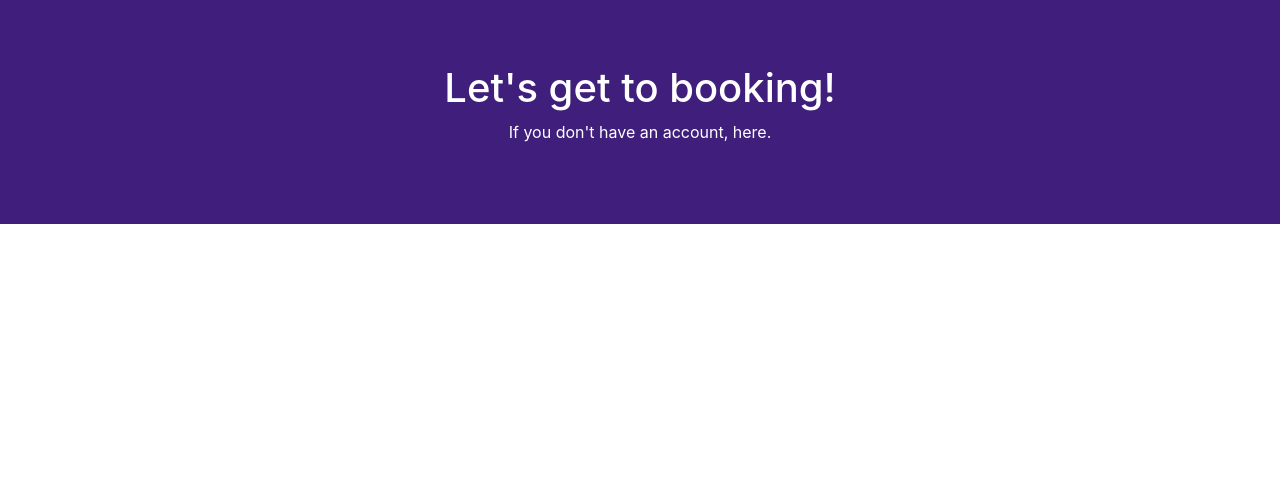
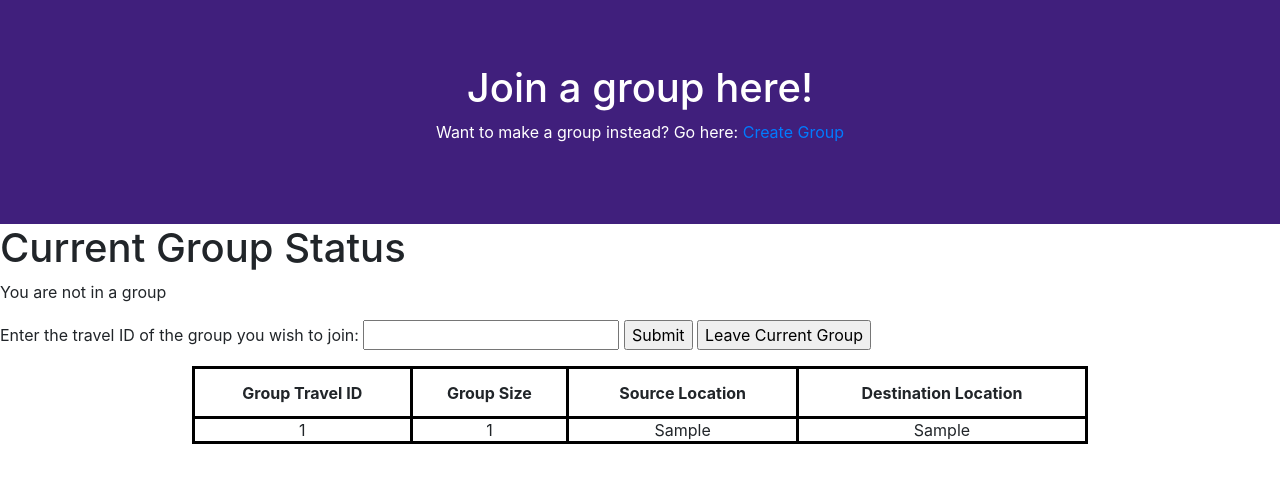
Before and after one commit to allalee/Travel305, a Flask app: template app/templates/joingroup.html in a window 1280 px wide. Shown: the part 72-555 px from the top of the page. Run offline with Flask 2, Linux system fonts and the light colour scheme; tables that the repository leaves empty or names only in its code hold one stand-in row (values such as "Sample post"); the template is opened without the code that fills it: values that come from a table or form of the project are taken from there, most other values are stand-ins (such as "Sample title", 1, 10 or a date in 2020); form fields are guessed from the names that the template uses; some libraries are stand-ins or nearby versions.

Commit message:
Finished the grouping

```diff
--- a/app/forms.py
+++ b/app/forms.py
@@ -21,3 +21,7 @@ class CreateGroup(FlaskForm):
     name = StringField("Name (must match signup name)", validators=[DataRequired()])
     travelID = IntegerField("Enter a travel ID to identify your group", validators=[DataRequired()])
     submit = SubmitField("Submit")
+class JoinGroup(FlaskForm):
+    travelID = IntegerField("Enter the travel ID of the group you wish to join", validators=[DataRequired()])
+    submit = SubmitField("Submit")
+    leaveSubmit = SubmitField("Leave Current Group")
--- a/app/routes.py
+++ b/app/routes.py
@@ -1,6 +1,6 @@
 from flask import render_template, flash, redirect, url_for, request, json, jsonify
 from app import app
-from app.forms import LoginForm, SignupForm, GroupNavForm, CreateGroup
+from app.forms import LoginForm, SignupForm, GroupNavForm, CreateGroup, JoinGroup
 import flask_login
 import pymysql.cursors
 
@@ -10,23 +10,37 @@ connection = pymysql.connect(host='localhost',
                              db='Travel305',
                              charset='utf8mb4',
                              cursorclass=pymysql.cursors.DictCursor)
+
 cursor = connection.cursor()
 login_manager = flask_login.LoginManager()
 login_manager.init_app(app)
 class User(flask_login.UserMixin):
     def __init__(self, id):
         self.id = id
+        self.email = None
     def __repr__(self):
         return self.id
+    def addEmail(self, email):
+        self.email = email
+    def email(self):
+        return self.email
+
 @login_manager.user_loader
 def load_user(userid):
     return User(userid)
+
+def getName():
+    email = flask_login.current_user.get_id()
+    cursor.execute("SELECT * FROM Users WHERE Email = \'" + email +  "\';")
+    data = cursor.fetchall()
+    name = data[0]["Name"]
+    return name
 
 @app.route('/')
 @app.route('/index')
 def index():
     if flask_login.current_user.is_authenticated:
-        user_name = flask_login.current_user.get_id()
+        user_name = getName()
         return render_template('index.html', base_template = "base_loggedin.html", name = user_name)
     return render_template('index.html', base_template = "base.html")
 
@@ -46,7 +60,7 @@ def login():
             flash("Invalid email or password")
             return redirect(url_for('login'))
         if(data[0]["Email"] == email and data[0]["Password"] == password):
-            user = User(data[0]["Name"])
+            user = User(data[0]["Email"])
             flask_login.login_user(user)
             return redirect(url_for('index'))
     return render_template('login.html', title="Login", form=form, loggedin = False)
@@ -74,7 +88,7 @@ def signup():
 @app.route('/locations')
 def showLocations():
     if flask_login.current_user.is_authenticated:
-        username = flask_login.current_user.get_id()
+        username = getName()
         base_template = "base_loggedin.html"
     else:
         username = ""
@@ -92,23 +106,135 @@ def showLocations():
 @app.route('/grouphome', methods=['GET','POST'])
 def groupHome():
     form = GroupNavForm()
-    username = flask_login.current_user.get_id()
+    username = getName()
     if form.is_submitted():
         if 'createGroup' in request.form:
             return redirect(url_for("createGroup"))
         if 'joinGroup' in request.form:
-            pass
+            return redirect(url_for("joinGroup"))
     return render_template('grouphome.html', name = username, form = form)
 
 @app.route('/creategroup', methods=['GET','POST'])
 def createGroup():
     form = CreateGroup()
-    username = flask_login.current_user.get_id()
+    username = getName()
     if form.validate_on_submit():
-        print("H")
+        email = form.email.data
+        name = form.name.data
+        travelID = form.travelID.data
+        cursor.execute("SELECT * FROM Users WHERE Email = \'" + email + "\' AND Name = \'" + name + "\';")
+        data = cursor.fetchall()
+        if len(data) == 0:
+            flash("Account does not exist")
+            redirect(url_for("createGroup"))
+        else:
+            cursor.execute("SELECT * FROM `Group` WHERE TravelID = " + str(travelID) + ";")
+            data = cursor.fetchall()
+            if len(data) != 0:
+                flash("Travel ID already exists. Enter another value")
+                redirect(url_for("createGroup"))
+            else:
+                sql = "INSERT INTO `Group` VALUES (NULL, " + str(travelID) + ", 1, NULL, NULL, NULL, NULL);"
+                cursor.execute(sql)
+                connection.commit()
+                sql = "SELECT * FROM Users WHERE Email = \'" + email + "\';"
+                cursor.execute(sql)
+                data = cursor.fetchall()
+                PassengerID = data[0]["ID"]
+                sql = "SELECT * FROM `Group` WHERE travelID = " + str(travelID) + ";"
+                cursor.execute(sql)
+                data = cursor.fetchall()
+                groupID = data[0]["GroupID"]
+                sql = "INSERT INTO PartOf VALUES (" + str(PassengerID) + ", " + str(groupID) + ");"
+                cursor.execute(sql)
+                connection.commit()
+                flash("Group has been created under ID: " + str(travelID))
+                redirect(url_for("createGroup"))
     return render_template('creategroup.html', name = username, form = form)
+
+def joinGroupFunction(ID, travelID):
+    sql = "SELECT GroupID FROM `Group` WHERE TravelID = " + str(travelID) + ";"
+    cursor.execute(sql)
+    data = cursor.fetchall()
+    if len(data) == 0:
+        flash("That is not a valid travel ID")
+        return False
+    else:
+        sql = "INSERT INTO PartOf VALUES (" + str(ID) + ", " + str(data[0]["GroupID"]) + ");"
+        cursor.execute(sql)
+        connection.commit()
+        sql = "SELECT GroupSize FROM `Group` WHERE GroupID = " + str(data[0]["GroupID"]) + ";"
+        cursor.execute(sql)
+        group_data = cursor.fetchall()
+        group_size = group_data[0]["GroupSize"]
+        group_size = int(group_size) + 1
+        sql = "UPDATE `Group` SET GroupSize = " + str(group_size) + " WHERE GroupID = " + str(data[0]["GroupID"]) + ";"
+        cursor.execute(sql)
+        connection.commit()
+        return True
+
+def leaveGroupFunction(ID):
+    sql = "SELECT PassengerID FROM PartOf WHERE PassengerID = " + str(ID) + ";"
+    cursor.execute(sql)
+    data = cursor.fetchall()
+    if len(data) == 0:
+        flash("You are not in a group!")
+        return False
+    else:
+        sql = "SELECT GroupID FROM PartOf WHERE PassengerID = " + str(ID) + ";"
+        cursor.execute(sql)
+        group_id = cursor.fetchall()
+        sql = "SELECT GroupSize FROM `Group` WHERE GroupID = " + str(group_id[0]["GroupID"]) + ";"
+        cursor.execute(sql)
+        group_data = cursor.fetchall()
+        group_size = group_data[0]["GroupSize"]
+        group_size = int(group_size) - 1
+        sql = "UPDATE `Group` SET GroupSize = " + str(group_size) + " WHERE GroupID = " + str(group_id[0]["GroupID"]) + ";"
+        cursor.execute(sql)
+        connection.commit()
+        sql = "DELETE FROM PartOf WHERE PassengerID = " + str(ID) + ";"
+        cursor.execute(sql)
+        connection.commit()
+        return True
 
 @app.route('/joingroup', methods=['GET','POST'])
 def joinGroup():
-    username = flask_login.current_user.get_id()
-    return render_template('joingroup.html', name = username, form = form)
+    form = JoinGroup()
+    username = getName()
+    email = flask_login.current_user.get_id()
+    sql = "SELECT ID FROM Users WHERE Email = \'" + email + "\';"
+    cursor.execute(sql)
+    data = cursor.fetchall()
+    ID = data[0]["ID"]
+    sql = "SELECT * FROM PartOf WHERE PassengerID = " + str(ID) + ";"
+    cursor.execute(sql)
+    data = cursor.fetchall()
+    sql = "SELECT * FROM `Group`;"
+    cursor.execute(sql)
+    groupData = cursor.fetchall()
+    if len(data) == 0:
+        travelID = None
+        group_status = False
+    else:
+        groupID = data[0]["GroupID"]
+        sql = "SELECT * FROM `Group` WHERE GroupID = " + str(groupID) + ";"
+        cursor.execute(sql)
+        data = cursor.fetchall()
+        travelID = data[0]["TravelID"]
+        group_status = True
+    if form.is_submitted():
+        if 'submit' in request.form:
+            desired_travel_id = form.travelID.data
+            if travelID != None:
+                flash("You are already in a group! Leave your group first.")
+                redirect_option = False
+            elif desired_travel_id == None:
+                flash("That is not a valid travel ID")
+                redirect_option = False
+            else:
+                redirect_option = joinGroupFunction(ID, desired_travel_id)
+        else:
+            redirect_option = leaveGroupFunction(ID)
+        if redirect_option:
+            return redirect(url_for('index'))
+    return render_template('joingroup.html', name = username, form = form, groups = groupData, group_status = group_status, travelID = travelID)
--- a/app/static/style.css
+++ b/app/static/style.css
@@ -96,3 +96,24 @@ fieldset[disabled] .btn-purple.active {
   color: #401F7C;
   background-color: #FFFFFF;
 }
+
+ul.groupItems{
+  text-align:center;
+  list-style-position:inside;
+  list-style-type:none;
+}
+
+.joinGroupItems table, th, td {
+  border: 3px solid black;
+}
+
+.joinGroupTable table {
+  text-align:center;
+  width: 70%;
+  margin-left:auto;
+  margin-right:auto;
+}
+
+tr.joinGroupHeader th {
+  height:50px;
+}
--- a/app/templates/joingroup.html
+++ b/app/templates/joingroup.html
@@ -1,36 +1,38 @@
 {% extends "groupbase.html" %}
-{% import "bootstrap/wtf.html" as wtf %}
+<!-- {% import "bootstrap/wtf.html" as wtf %} -->
 
 {% block content %}
 <div class="jumbotron jumbotron-location text-center">
-  <h1>Let's get to booking!</h1>
-  <p>If you don't have an account, here.</p>
+  <h1>Join a group here!</h1>
+  <p>Want to make a group instead? Go here: <a href="{{ url_for('createGroup')}}">Create Group</a></p>
 </div>
-<!-- <div class="container-fluid container-bg" id="login-background">
-  <div class="row">
-    <div class="col-sm-4"></div>
-    <div class="col-sm-4">
-      <div class="card card-padding card-custom-size">
-        <img class="card-img-top" src="../static/images/user.png" alt="User Avatar">
-        <div class="card-body">
-          <h3 class="card-title">Log In</h3>
-          <form action="" method="post", class="form-horizontal">
-            {{ form.hidden_tag() }}
-            <p class="card-text">
-              {{wtf.form_field(form.email,class="form-control")}}
-            </p>
-            <p class="card-text">
-              {{wtf.form_field(form.name,class="form-control")}}
-            </p>
-            <p class="card-text">
-              {{wtf.form_field(form.travelID,class="form-control")}}
-            </p>
-            <p>{{wtf.form_field(form.submit,class="btn btn-purple")}}</p>
-          </form>
-        </div>
-      </div>
-    </div>
-    <div class="col-sm-4 my-auto"></div>
-  </div>
-</div> -->
+<div>
+  <h1>Current Group Status</h1>
+  {% if group_status %}
+    <p>You are in group: {{travelID}}</p>
+  {% else %}
+    <p>You are not in a group</p>
+  {% endif %}
+  <form action = "" method="post">
+    <p>Enter the travel ID of the group you wish to join: {{form.travelID}} {{form.submit}} {{form.leaveSubmit}}</p>
+  </form>
+</div>
+<div class = "joinGroupItems joinGroupTable">
+  <table>
+    <tr class="joinGroupHeader">
+      <th>Group Travel ID</th>
+      <th>Group Size</th>
+      <th>Source Location</th>
+      <th>Destination Location</th>
+    </tr>
+    {% for group in groups %}
+    <tr>
+      <td>{{group["TravelID"]}}</td>
+      <td>{{group["GroupSize"]}}</td>
+      <td>{{group["SourceLocation"]}}</td>
+      <td>{{group["DestinationLocation"]}}</td>
+    </tr>
+    {% endfor %}
+  </table>
+</div>
 {% endblock %}
--- a/dropTables.py
+++ b/dropTables.py
@@ -12,8 +12,8 @@ cursor = conn.cursor() # Cursor object is what we will use to execute commands
 
 cursor.execute("ALTER TABLE Passengers DROP FOREIGN KEY PassengersPartOf;")
 # cursor.execute("ALTER TABLE Passengers DROP FOREIGN KEY PassengersPayment;")
-cursor.execute("ALTER TABLE `Group` DROP FOREIGN KEY GroupID;")
-cursor.execute("ALTER TABLE `Group` DROP FOREIGN KEY TravelID;")
+# cursor.execute("ALTER TABLE `Group` DROP FOREIGN KEY GroupID;")
+# cursor.execute("ALTER TABLE `Group` DROP FOREIGN KEY TravelID;")
 
 TableList = ["Travels", "Makes", "Writes", "Books", "PartOf", "Cruise", "Flight", "CarRental", "Employee",
 	"Accommodation", "`Group`", "Transportation", "Location", "Review", "Payment", "Passengers", "Users"]
--- a/initDatabase.py
+++ b/initDatabase.py
@@ -147,8 +147,8 @@ for table in initTable:
 
 alterP1 = "ALTER TABLE Passengers ADD CONSTRAINT PassengersPartOf FOREIGN KEY (PassengerID) REFERENCES PartOf(PassengerID);"
 # alterP2 = "ALTER TABLE Passengers ADD CONSTRAINT PassengersPayment FOREIGN KEY (PaymentID) REFERENCES Makes(PaymentID) ON DELETE CASCADE ON UPDATE CASCADE;"
-alterP3 = "ALTER TABLE `Group` ADD CONSTRAINT GroupID FOREIGN KEY (GroupID) REFERENCES Books(GroupID);"
-alterP4 = "ALTER TABLE `Group` ADD CONSTRAINT TravelID FOREIGN KEY (TravelID) REFERENCES Travels(TravelID);"
-alterTable = [alterP1, alterP3, alterP4]
+# alterP3 = "ALTER TABLE `Group` ADD CONSTRAINT GroupID FOREIGN KEY (GroupID) REFERENCES Books(GroupID);"
+# alterP4 = "ALTER TABLE `Group` ADD CONSTRAINT TravelID FOREIGN KEY (TravelID) REFERENCES Travels(TravelID);"
+alterTable = [alterP1]
 for alter in alterTable:
 	cursor.execute(alter)
```
